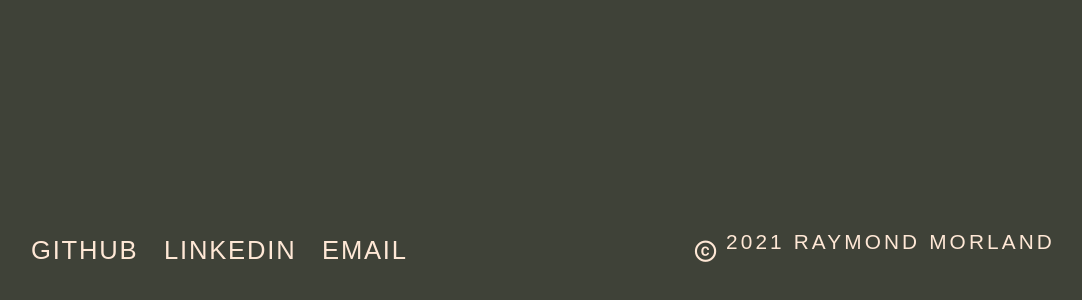
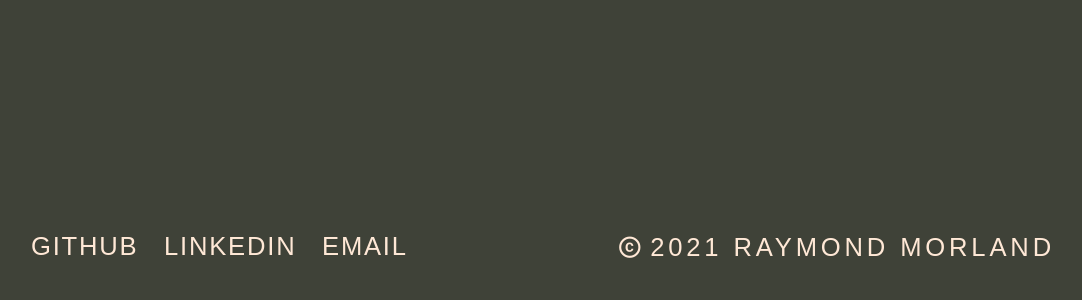
Before and after one commit to RayMorland/personal-site, an Angular app: page / in a window 1280 px wide. Shown: the part 1472-1772 px from the top of the page, without its empty margins (97-1179 px from the left). Built offline with nearby package versions, Linux system fonts and the light colour scheme; no server answers; a web font is replaced by a local one.

Commit message:
Work on projects pages

```diff
--- a/src/app/shared/components/footer/footer.component.html
+++ b/src/app/shared/components/footer/footer.component.html
@@ -47,7 +47,7 @@
         <span class="material-icons" style="font-size: 2vw; margin-right: 0.3em"
           >copyright</span
         >
-        <p>2021 RAYMOND MORLAND</p>
+        <p style="margin: 0; font-size: 2vw">2021 RAYMOND MORLAND</p>
       </div>
     </div>
   </div>
```
